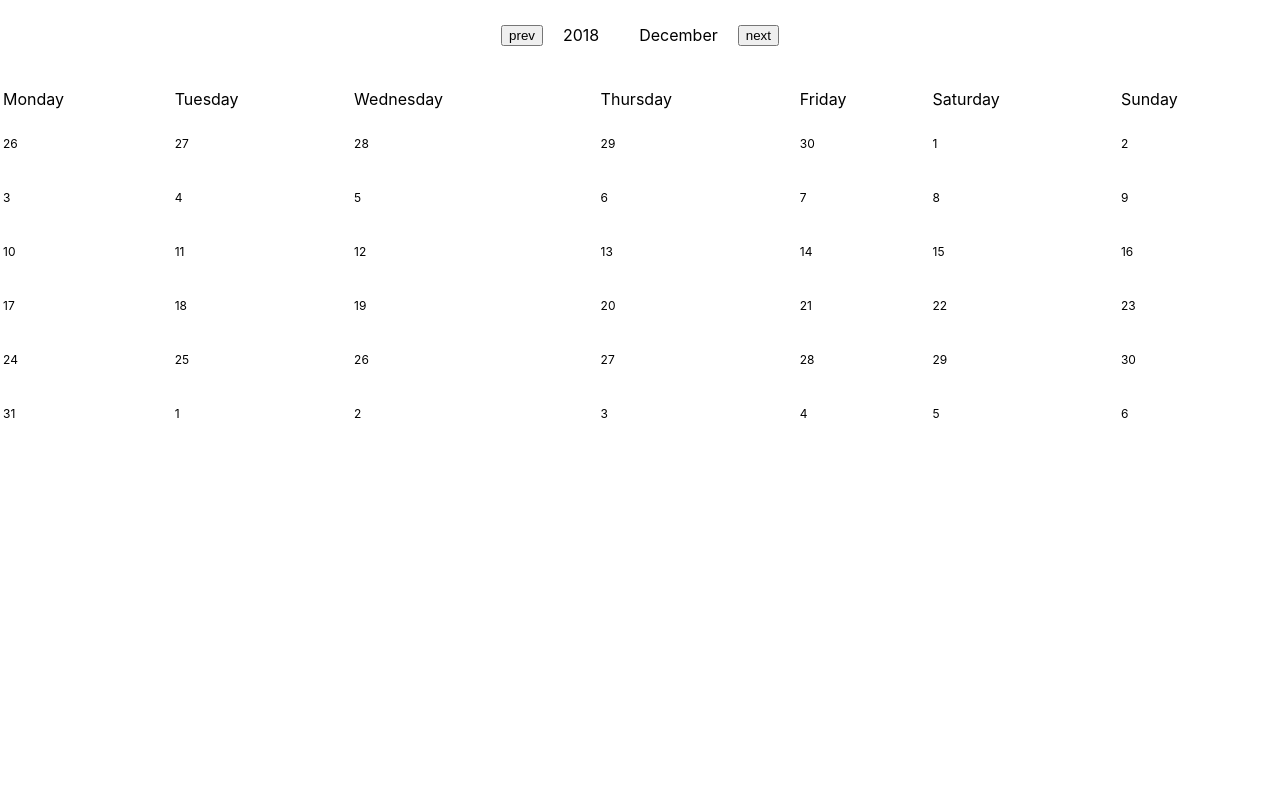
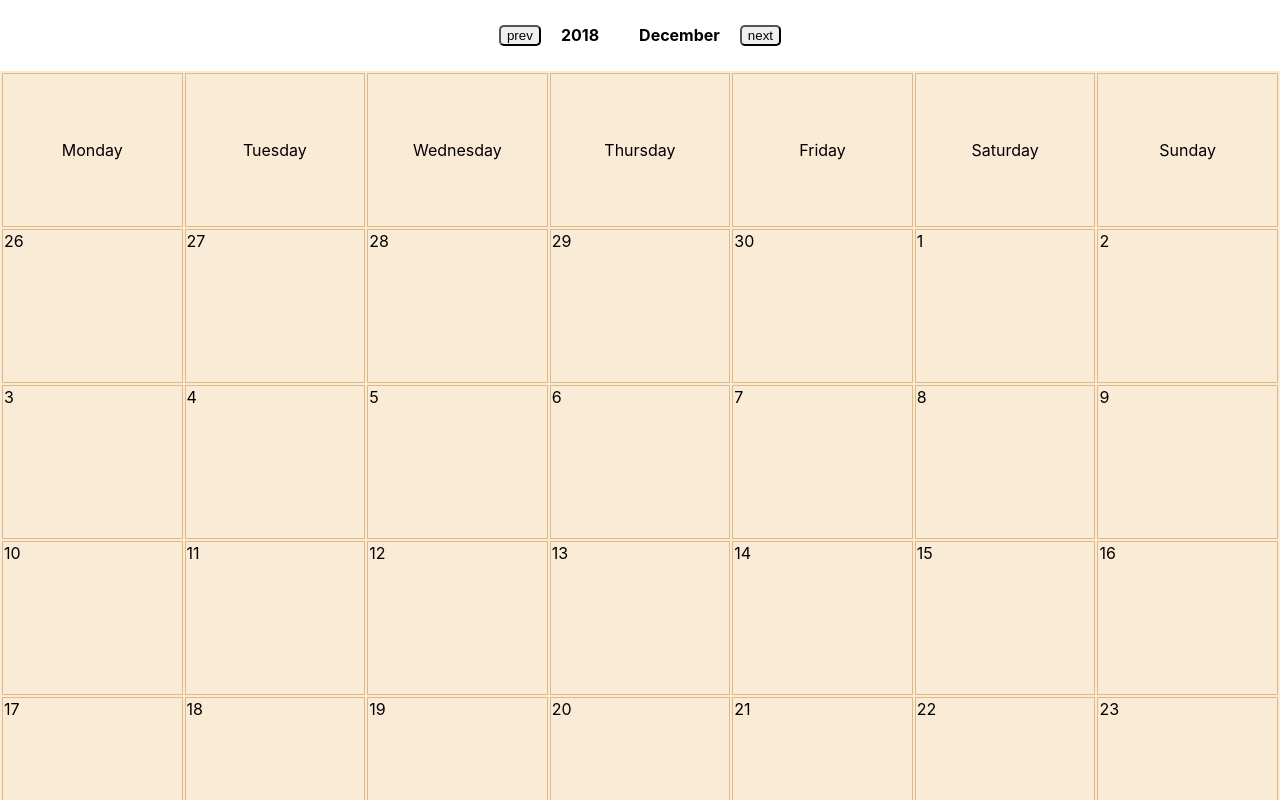
Before and after one commit to rocknrollman1989/Calendar, a React (Create React App) app: page / in a window 1280 px wide. Shown: the top 800 px of the page. Built offline with nearby package versions, Linux system fonts and the light colour scheme.

Commit message:
na_prod_ver_1

```diff
--- a/src/components/infoCell.js
+++ b/src/components/infoCell.js
@@ -107,16 +107,18 @@ class InfoCell extends React.Component{
         const { ourEvent, namesOfPeople, ourDescription, popupIsOpen } = this.state
 
         return(
-            <div >
-            <span onClick={this.openPopup}>{ourDate}</span>
+            <div>
+            <span>{ourDate}</span>
                 {popupIsOpen?
-                <InputPopPup props={this.state}
+                <InputPopPup
+                className='popup-container'
+                props={this.state}
                 closePopup = {this.closePopup}
                 onCorrectData = {this.onCorrectData}
                 handleChange = {this.handleChange}
                 onDeletData = {this.onDeletData}
                 />: null }
-                <div>
+                <div onClick={this.openPopup} className='calendare-day-info'>
                     <h3>{ourEvent}</h3>
                     <h4>{namesOfPeople}</h4>
                     <p>{ourDescription}</p>
--- a/src/components/inputPopPup.js
+++ b/src/components/inputPopPup.js
@@ -29,7 +29,9 @@ const InputPopPup = ({closePopup, onCorrectData, props, handleChange, onDeletDat
                     onChange ={(e)=>{handleChange(e)}}
                     placeholder="Description"/>
                 </label>
-                {props.ourEvent&&props.ourDescription?<input type="button" onClick={()=>{onDeletData()}} value="delete" /> :null}
+                {props.ourEvent&&props.ourDescription?
+                <input type="button" onClick={()=>{onDeletData()}} value="delete" />
+                :null}
                 <input type="button" onClick={()=>{onCorrectData()}} disabled={!props.onActiveButton} value="Save" />
             </form>
             <button onClick={()=>{closePopup()} }>Close</button>
--- a/src/style.css
+++ b/src/style.css
@@ -8,26 +8,59 @@
     justify-content: center;
     padding-top: 25px;
     padding-bottom: 25px; }
+    .calendar-wrapper .calendar-months-select button {
+      border-radius: 5px; }
+    .calendar-wrapper .calendar-months-select button:hover {
+      color: #fff; }
     .calendar-wrapper .calendar-months-select div {
       display: flex;
       flex-direction: row; }
       .calendar-wrapper .calendar-months-select div p {
-        margin: 0 20px; }
+        margin: 0 20px;
+        font-weight: bold; }
   .calendar-wrapper .calendar_days {
-    width: 100%; }
+    width: 100%;
+    background-color: antiquewhite; }
     .calendar-wrapper .calendar_days td {
-      height: 50px; }
-      .calendar-wrapper .calendar_days td span {
-        font-size: 12px; }
+      text-align: center;
+      border: 0.2px solid burlywood;
+      width: 14.28%;
+      height: 150px; }
+      .calendar-wrapper .calendar_days td div {
+        width: 100%;
+        height: 100%;
+        display: flex;
+        flex-direction: column;
+        align-items: flex-start;
+        position: relative; }
+        .calendar-wrapper .calendar_days td div .popup-container {
+          position: absolute;
+          left: 0%;
+          background-color: #a07524;
+          width: 200%;
+          height: 200%;
+          display: flex;
+          align-items: center;
+          flex-direction: column;
+          z-index: 100; }
+          .calendar-wrapper .calendar_days td div .popup-container form {
+            margin: 20px; }
+            .calendar-wrapper .calendar_days td div .popup-container form label {
+              display: flex;
+              flex-direction: column; }
+        .calendar-wrapper .calendar_days td div .calendare-day-info {
+          height: 120px; }
+          .calendar-wrapper .calendar_days td div .calendare-day-info h3 {
+            margin: 0px;
+            font-size: 16px; }
+          .calendar-wrapper .calendar_days td div .calendare-day-info h4 {
+            margin: 0px;
+            font-size: 16px;
+            font-weight: normal; }
+          .calendar-wrapper .calendar_days td div .calendare-day-info p {
+            font-size: 12px; }
     .calendar-wrapper .calendar_days td:hover {
-      color: aqua;
+      background-color: wheat;
       cursor: pointer; }
-  .calendar-wrapper .popup-container {
-    position: absolute;
-    top: 200px;
-    left: 30%;
-    background-color: blue;
-    padding: 30px;
-    z-index: 100; }
 
 /*# sourceMappingURL=style.css.map */
--- a/src/style.scss
+++ b/src/style.scss
@@ -9,39 +9,80 @@
         justify-content: center;
         padding-top: 25px;
         padding-bottom: 25px;
+
         button{
-
+            border-radius: 5px;
+        }
+        button:hover{
+            color: #fff;
         }
         div{
             display: flex;
             flex-direction: row;
             p{
                 margin: 0 20px;
+                font-weight: bold;
             }
         }
     }
 
     .calendar_days{
         width: 100%;
+        background-color: antiquewhite;
+
         td{
-            height: 50px;
-            span{
-                font-size: 12px;
+            text-align: center;
+            border: 0.2px solid burlywood;
+            width: 14.28%;
+            height: 150px;
+            div{
+                width: 100%;
+                height: 100%;
+                display: flex;
+                flex-direction: column;
+                align-items: flex-start;
+                position: relative;
+                .popup-container{
+
+                    position: absolute;
+                    left: 0%;
+                    background-color: #a07524;
+                    width: 200%;
+                    height: 200%;
+                    display: flex;
+                    align-items: center;
+                    flex-direction: column;
+                    z-index: 100;
+                    form{
+                        margin: 20px;
+                        label{
+                            display: flex;
+                            flex-direction: column;
+                        }
+                    }
+                }
+                .calendare-day-info{
+                    height: 120px;
+                    h3{
+                        margin: 0px;
+                        font-size: 16px;
+                    }
+                    h4{
+                        margin: 0px;
+                        font-size: 16px;
+                        font-weight: normal;
+                    }
+                    p{
+                        font-size: 12px;
+                    }
+                }
             }
         }
         td:hover{
-            color: aqua;
+            background-color: wheat;
             cursor: pointer;
         }
     }
-    .popup-container{
 
-        position: absolute;
-        top: 200px;
-        left: 30%;
-        background-color: blue;
-        padding: 30px;
-        z-index: 100;
-    }
 
 }
```
Also changed, not shown: 1 other file (tests, documents, lock files or other folders).
